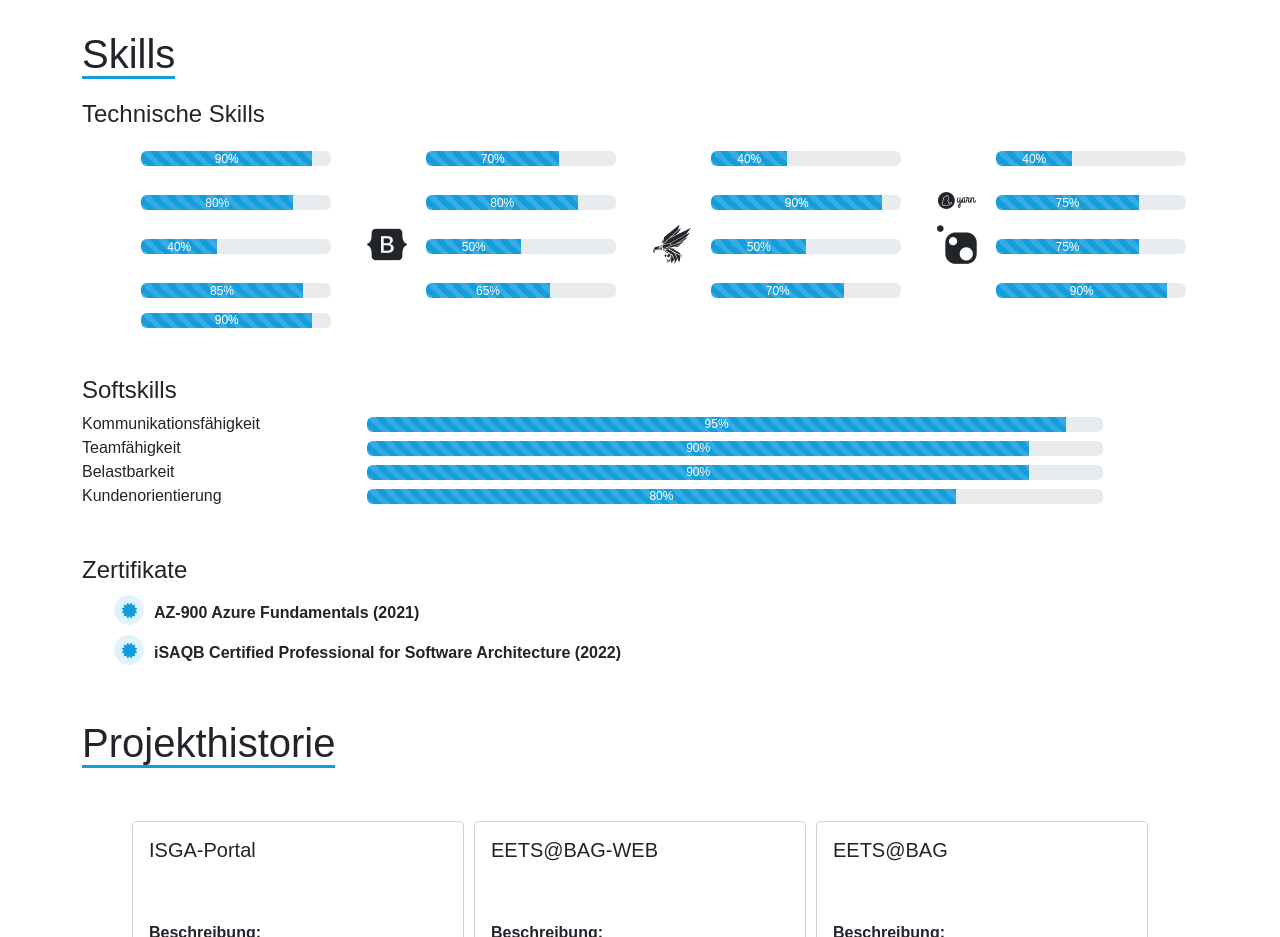
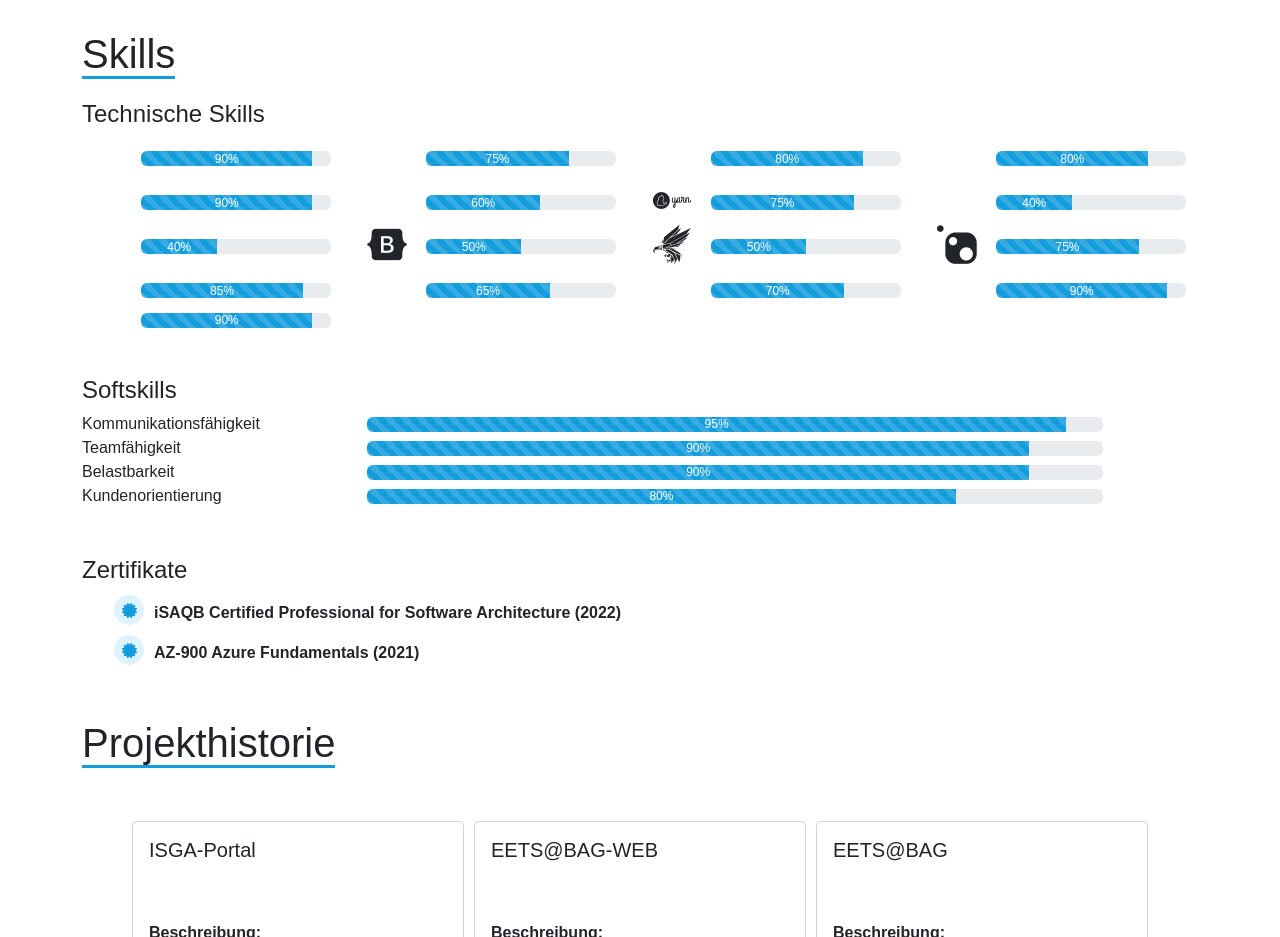
Before and after one commit to christophHelbing/portfolio, an Angular app: page / in a window 1280 px wide. Shown: the part 920-1857 px from the top of the page. Built offline with nearby package versions, Linux system fonts and the light colour scheme; some icons are missing; what ngx-typed-js would draw is missing.

Commit message:
Changes for lighthouse

```diff
--- a/src/app/components/about/about.component.html
+++ b/src/app/components/about/about.component.html
@@ -4,7 +4,7 @@
     <div class="row mt-3">
       <div class="col-sm-12 col-lg-2">
         <picture>
-          <img src="assets/img/me.jpeg" class="img-fluid">
+          <img src="assets/img/me.jpeg" class="img-fluid" alt="This is an image of me">
         </picture>
       </div>
       <div class="col-sm-12 col-lg-10">
--- a/src/app/components/skills/skills.component.html
+++ b/src/app/components/skills/skills.component.html
@@ -13,7 +13,7 @@
           <div class="col-8 align-self-center px-0">
             <div class="progress">
               <div class="progress-bar progress-bar-striped progress-bar-animated"
-                   role="progressbar"
+                   role="progressbar" aria-label="skill knowledge in percentage"
                     [style.width]="skill.percentage+'%'">
                 {{skill.percentage+'%'}}
               </div>
@@ -34,7 +34,7 @@
           <div class="col-sm-12 col-lg-8 align-self-center">
             <div class="progress">
               <div class="progress-bar progress-bar-striped progress-bar-animated"
-                   role="progressbar"
+                   role="progressbar" aria-valuemin="0" aria-valuemax="100"
                    [style.width]="skill.percentage+'%'">
                 {{skill.percentage+'%'}}
               </div>
--- a/src/app/data/skills.ts
+++ b/src/app/data/skills.ts
@@ -25,17 +25,7 @@ export const SKILLS: Skills = {
     {
       name: "Kotlin",
       icon: "devicon-kotlin-plain-wordmark",
-      percentage: 70
-    },
-    {
-      name: "Spring",
-      icon: "devicon-spring-plain",
-      percentage: 40
-    },
-    {
-      name: "Selenium",
-      icon: "devicon-selenium-original",
-      percentage: 40
+      percentage: 75
     },
     {
       name: "JavaScript",
@@ -53,14 +43,23 @@ export const SKILLS: Skills = {
       percentage: 90
     },
     {
+      name: "Spring",
+      icon: "devicon-spring-plain",
+      percentage: 60
+    },
+    {
       name: "Bootstrap",
       icon: "devicon-bootstrap-plain",
       percentage: 75
-    }
-    ,
+    },
     {
       name: "Python",
       icon: "devicon-python-plain",
+      percentage: 40
+    },
+    {
+      name: "Selenium",
+      icon: "devicon-selenium-original",
       percentage: 40
     },
     {
@@ -126,12 +125,12 @@ export const SKILLS: Skills = {
 
   certs: [
     {
+      name: "iSAQB Certified Professional for Software Architecture",
+      year: "2022"
+    },
+    {
       name: "AZ-900 Azure Fundamentals",
       year: "2021"
-    },
-    {
-      name: "iSAQB Certified Professional for Software Architecture",
-      year: "2022"
     }
   ]
 }
--- a/src/index.html
+++ b/src/index.html
@@ -2,6 +2,7 @@
 <html lang="en">
 <head>
   <meta charset="utf-8">
+  <meta name="description" content="This is the portfolio website of Christoph Helbing">
   <title>Christoph Helbing</title>
   <base href="/">
   <meta name="viewport" content="width=device-width, initial-scale=1">
```
